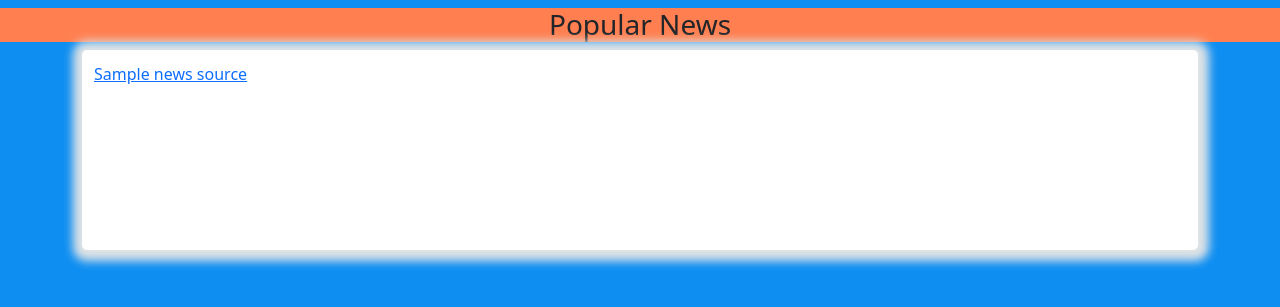
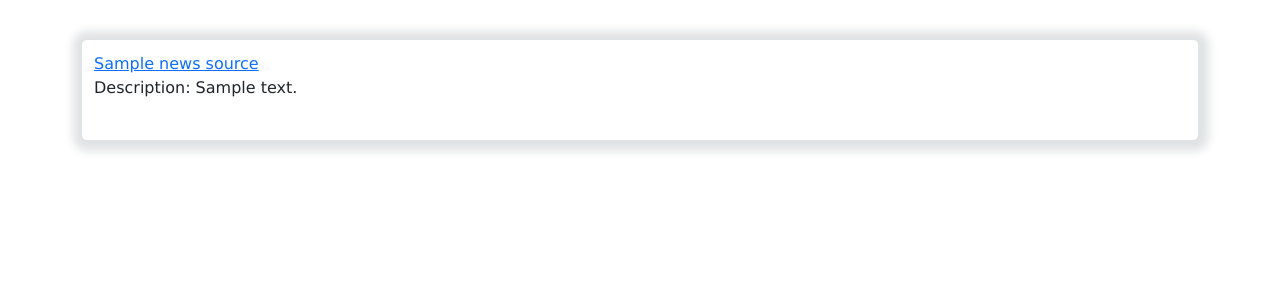
Before and after one commit to nancyjamescoding/news-app, a Flask app: template app/templates/index.html in a window 1280 px wide. Shown: the top 307 px of the page. Run offline with Flask 2, Linux system fonts and the light colour scheme; the template is opened without the code that fills it: most values are stand-ins (such as "Sample title", 1, 10 or a date in 2020); parts of the project's set-up code (start-up, migrations or seed data) failed here and were passed over; some libraries are stand-ins or nearby versions.

Commit message:
Added styles to the body of the index .html

```diff
--- a/app/models/source.py
+++ b/app/models/source.py
@@ -3,7 +3,8 @@ class Source:
     News Sources class to define Sources Objects
     '''
 
-    def __init__(self, id, name, url):
+    def __init__(self, id, name, url, description):
         self.id = id
         self.name = name
         self.url = url
+        self.description =  description
--- a/app/request.py
+++ b/app/request.py
@@ -46,8 +46,9 @@ def process_sources(sources_list):
         id = news_source['id']
         name = news_source['name']
         url = news_source["url"]
+        description = news_source["description"]
 
-        news_source_object = Source(id,name, url)
+        news_source_object = Source(id,name, url,description)
         sources_results.append(news_source_object)
 
     return sources_results
--- a/app/static/css/index.css
+++ b/app/static/css/index.css
@@ -1,5 +1,5 @@
 body {
-    background-color: #0e8ef1;
+    /* background-color: #0e8ef1; */
     padding-bottom: 40px;
 
  }
@@ -9,11 +9,12 @@ body {
     box-shadow: 1px 1px 10px 10px #e0e3e5;
     border-radius: 5px;
     margin-bottom: 10px;
-    min-height: 200px;
+    min-height: 100px;
     width: 100%;
     margin-left: auto;
     margin-right: auto;
     padding: 10px;
+    font-family: Verdana, Geneva, Tahoma, sans-serif;
 
 
 }
@@ -21,5 +22,8 @@ body {
     text-align: center;
     margin-left: auto;
     margin-right: auto;
-    background: coral;
+    font-family:'Segoe UI', Tahoma, Geneva, Verdana, sans-serif;
+    background-color: #0e8ef1;
+    margin-bottom: 40px;
+
 }
--- a/app/templates/index.html
+++ b/app/templates/index.html
@@ -15,14 +15,13 @@
 <body>
 <div>
     <div class="header">
-   <h1>{{ message }}</h1>
-   <!-- Popular news section  -->
-   <h3> Popular News</h3>
+   <h3>{{ message }}</h3>
     </div>
    <div class="container">
       {% for news_source in news_sources %}
           <div class="card">
             <a href="/news/{{ news_source.id}}" target="_blank" rel="noopener noreferrer"> {{ news_source.name}} </a>
+            <p>Description: {{ news_source.description }}</p>
           </div>
       {% endfor %}
     </div>
```
